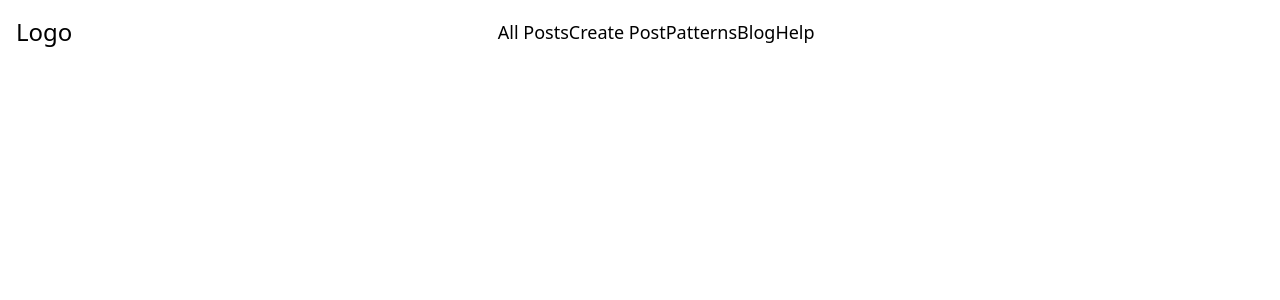
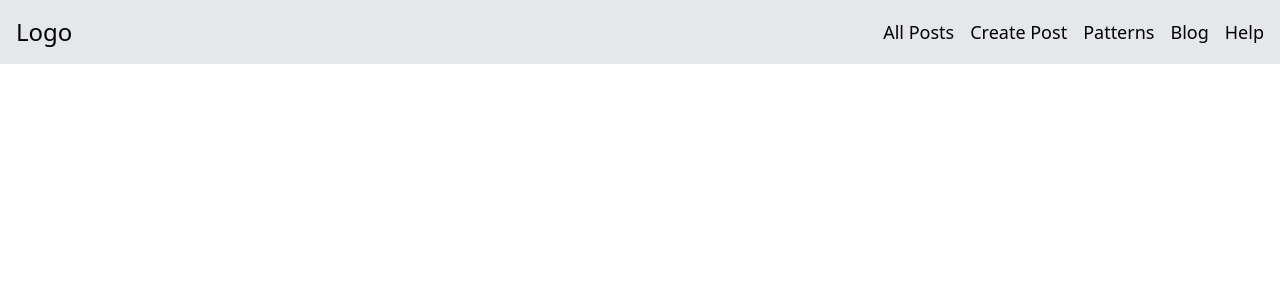
Before and after one commit to Codekmt/CrochetBlog, a Next.js app: page / in a window 1280 px wide. Shown: the top 300 px of the page. Built offline with nearby package versions, Linux system fonts and the light colour scheme.

Commit message:
Fixed tailwind issues

```diff
--- a/components/Navbar.jsx
+++ b/components/Navbar.jsx
@@ -7,7 +7,7 @@ const Navbar = () => {
     const [isOpen, setIsOpen] = useState(false);
 
     return (
-        <nav className="bg-gray-800 p-4">
+        <nav className="bg-gray-200 p-4">
             <div className="flex justify-between items-center">
                 <div className="text-black text-2xl">Logo</div>
 
@@ -40,7 +40,7 @@ const Navbar = () => {
 
                 {/* Mobile Navigation */}
                 {isOpen && (
-                    <div className="md:hidden bg-gray-900 p-4">
+                    <div className="flex flex-col md:hidden bg-white p-4">
                         <a href="/" className="text-black  text-lg hover:underline">
                         All Posts
                         </a>
--- a/tailwind.config.js
+++ b/tailwind.config.js
@@ -1,10 +1,10 @@
 /** @type {import('tailwindcss').Config} */
 module.exports = {
   content: [
-    "./pages/**/*.{ts,tsx}",
-    "./components/**/*.{ts,tsx}",
-    "./app/**/*.{ts,tsx}",
-    "./src/**/*.{ts,tsx}",
+    "./pages/**/*.{js,jsx,ts,tsx}",
+    "./components/**/*.{js,jsx,ts,tsx}",
+    "./app/**/*.{js,jsx,ts,tsx}",
+    "./src/**/*.{js,jsx,ts,tsx}",
   ],
   theme: {
     container: {
```
